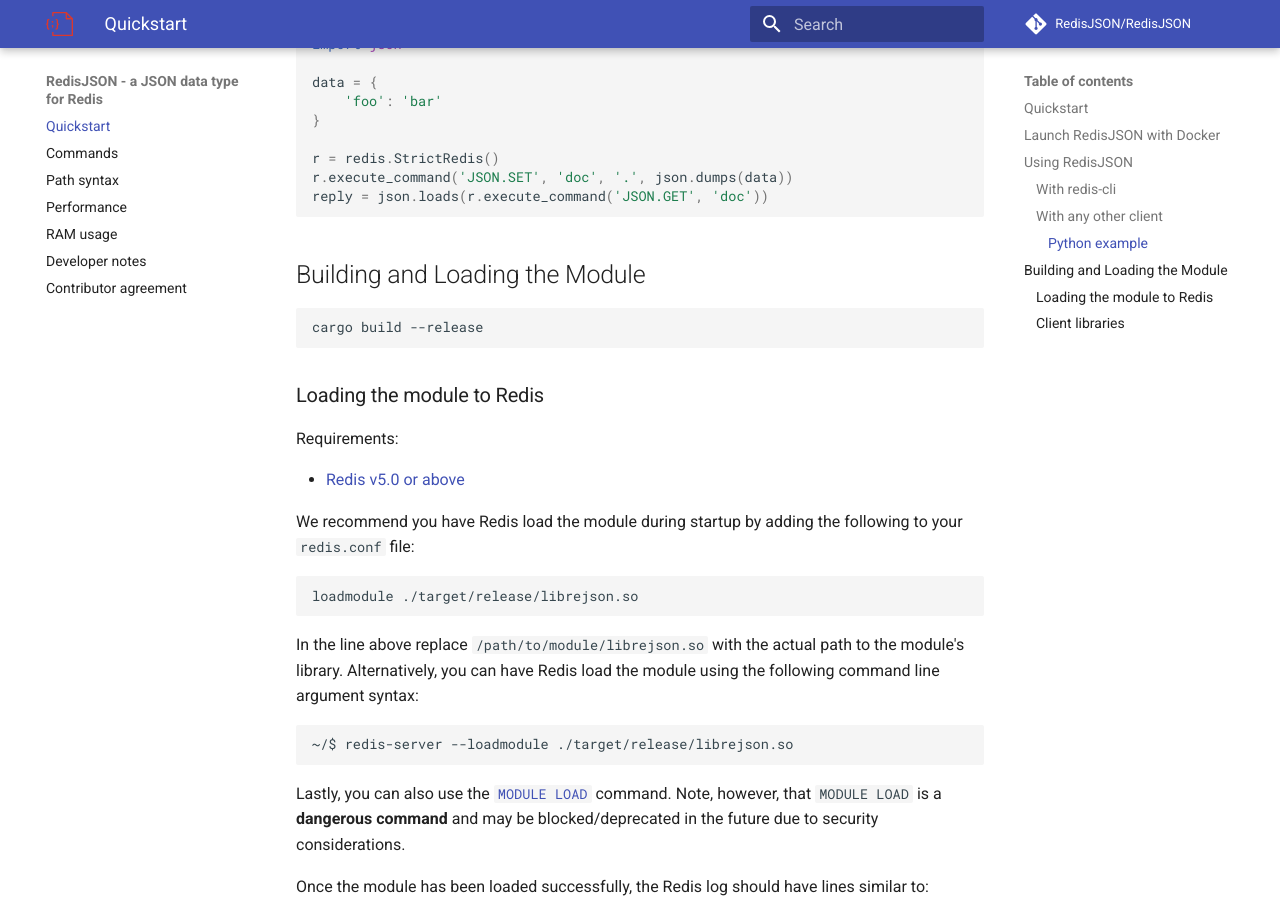
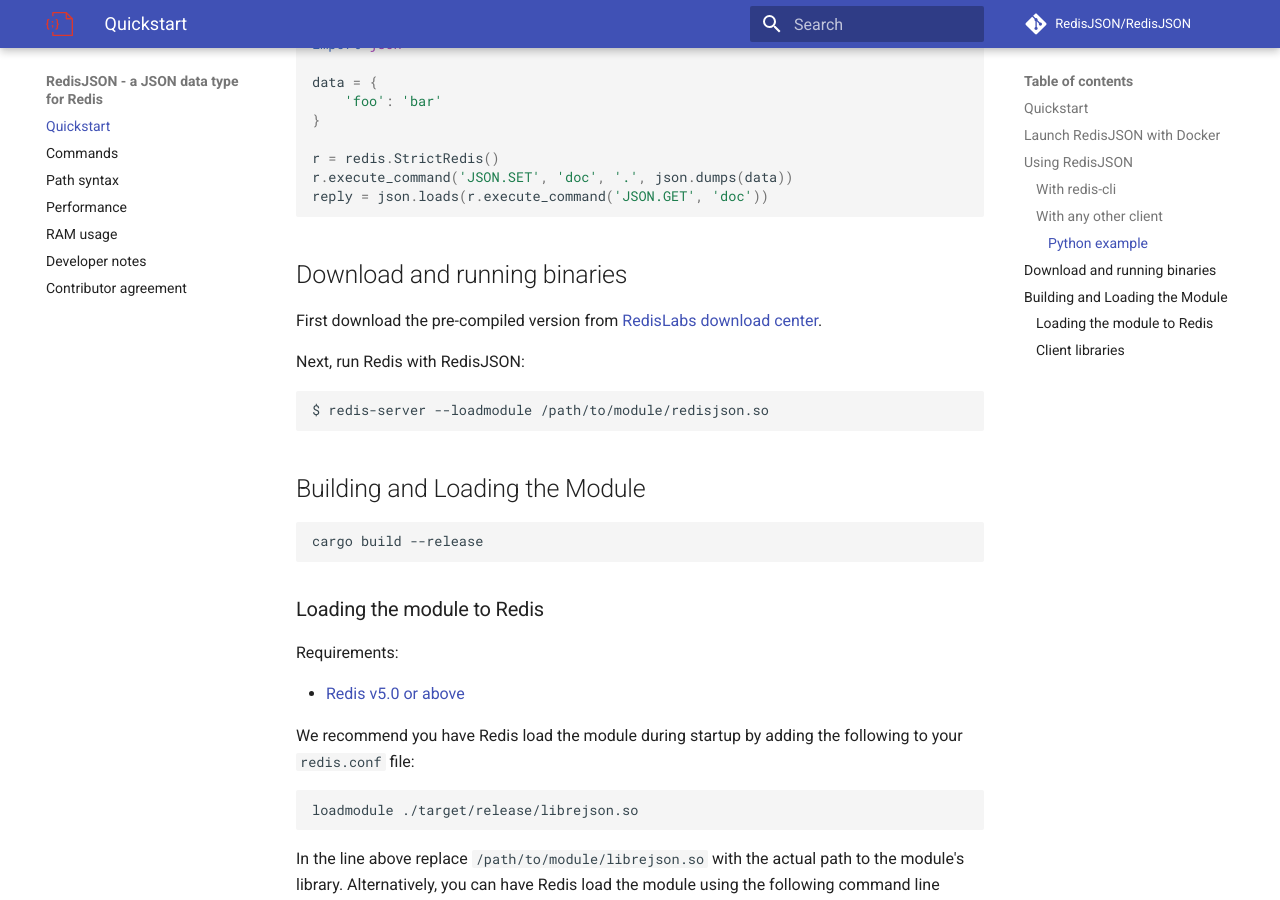
Before and after one commit to RedisJSON/RedisJSON, an MkDocs documentation site: the page built from docs/index.md, in a window 1280 px wide and 900 px high, scrolled down 3880 px. Built offline with MkDocs 1.6.1 and Material for MkDocs 9.7.7, drawn with Linux system fonts in a browser that asks for light colours; comment, search, counter and statistics services are not loaded.

Commit message:
add download link

````diff
--- a/docs/index.md
+++ b/docs/index.md
@@ -151,6 +151,15 @@
 reply = json.loads(r.execute_command('JSON.GET', 'doc'))
 ```
 
+## Download and running binaries
+
+First download the pre-compiled version from [RedisLabs download center](https://redislabs.com/download-center/modules/).
+
+Next, run Redis with RedisJSON:
+
+```
+$ redis-server --loadmodule /path/to/module/redisjson.so
+```
 
 ## Building and Loading the Module
 
````
